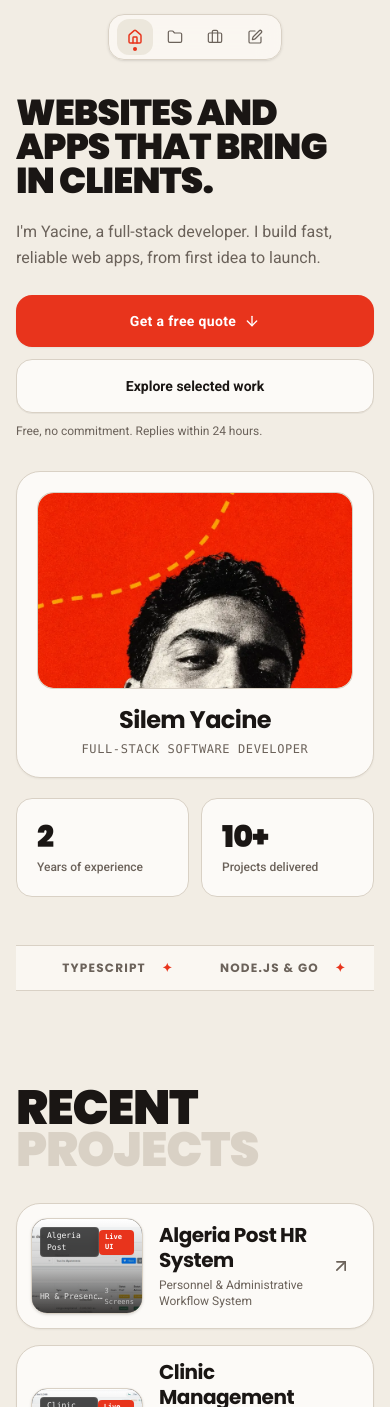
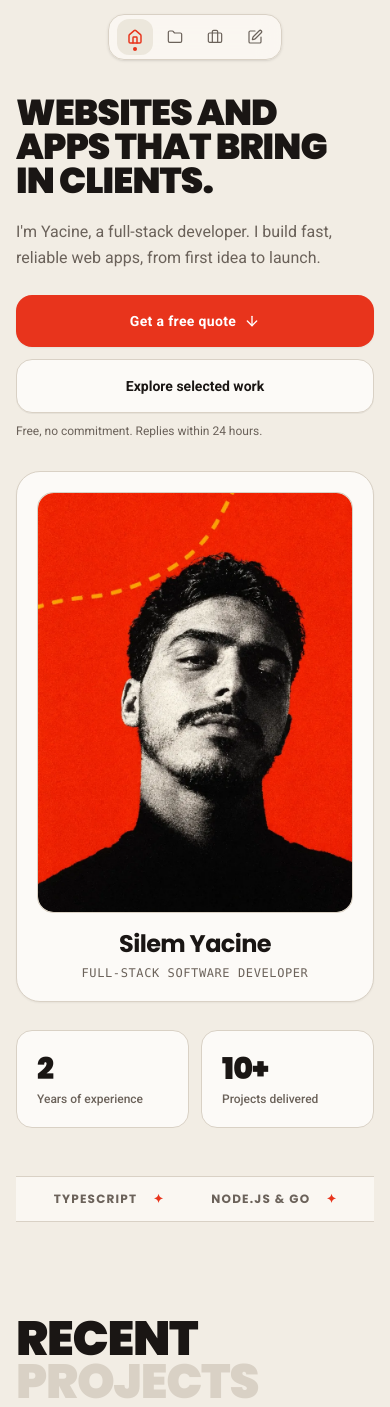
Before and after one commit to enicays/portfolio_0.1, a Next.js app: page / in a window 390 px wide. Shown: the top 1407 px of the page. Built offline with nearby package versions, Linux system fonts and the light colour scheme.

Commit message:
fix(mobile): update photo card to 3:4 aspect ratio matching portrait image and center on mobile

```diff
--- a/src/components/Hero.tsx
+++ b/src/components/Hero.tsx
@@ -82,16 +82,16 @@ export default function Hero() {
           initial={{ opacity: 0, y: 20 }}
           animate={{ opacity: 1, y: 0 }}
           transition={{ duration: 0.55, delay: 0.22, ease: [0.21, 0.47, 0.32, 0.98] }}
-          className="block lg:hidden mb-4"
+          className="block lg:hidden mb-6 max-w-sm mx-auto"
         >
           <div className="rounded-3xl bg-[#FCFAF7] border border-[#D9D1C5] p-5 shadow-xs">
-            <div className="relative w-full aspect-[16/10] rounded-2xl overflow-hidden bg-[#EAE3D6] border border-[#D9D1C5] mb-4">
+            <div className="relative w-full aspect-[3/4] rounded-2xl overflow-hidden bg-[#EAE3D6] border border-[#D9D1C5] mb-4">
               <Image
                 src={personal.avatarUrl || "/profile.webp"}
                 alt={personal.name}
                 fill
                 priority
-                sizes="(max-width: 640px) 100vw, 400px"
+                sizes="(max-width: 640px) 100vw, 380px"
                 quality={85}
                 className="object-cover object-top rounded-2xl"
               />
@@ -111,7 +111,7 @@ export default function Hero() {
           whileInView={{ opacity: 1, y: 0 }}
           viewport={{ once: true, margin: "-40px" }}
           transition={{ duration: 0.55, ease: [0.21, 0.47, 0.32, 0.98] }}
-          className="grid grid-cols-2 gap-3 sm:gap-4 max-w-md pt-1"
+          className="grid grid-cols-2 gap-3 sm:gap-4 max-w-sm lg:max-w-md mx-auto lg:mx-0 pt-1"
         >
           <div className="p-5 rounded-2xl bg-[#FCFAF7] border border-[#D9D1C5]">
             <div className="font-display font-black text-3xl sm:text-4xl text-[#1A1614] tracking-tight mb-1">
```
